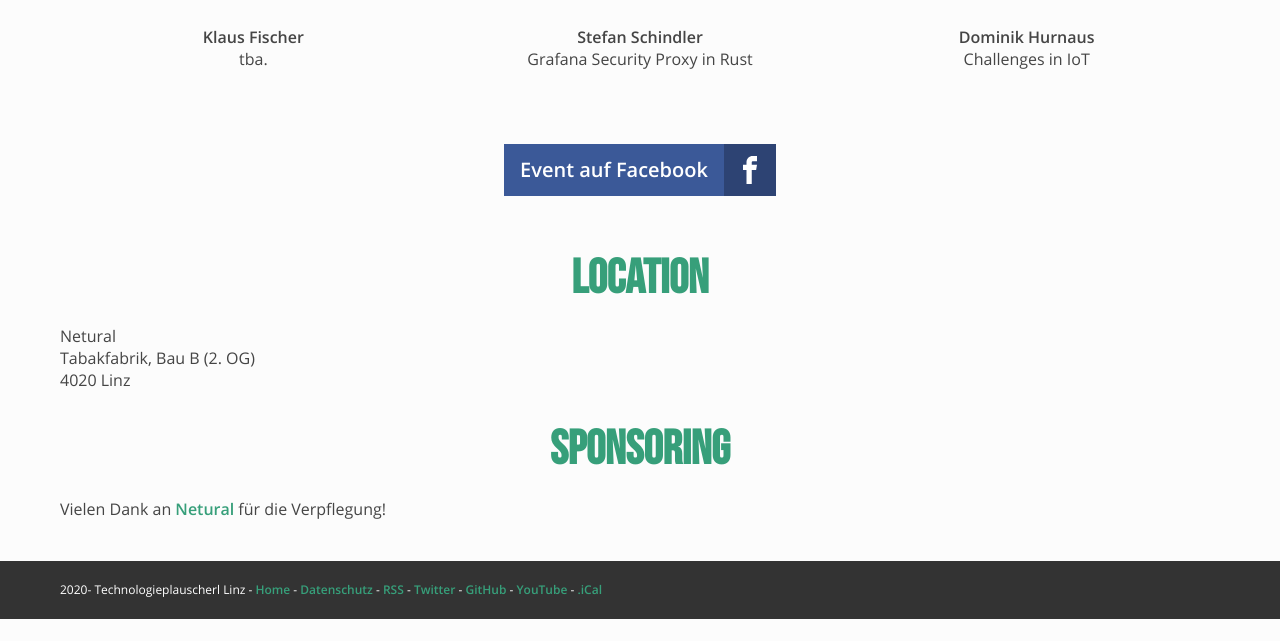
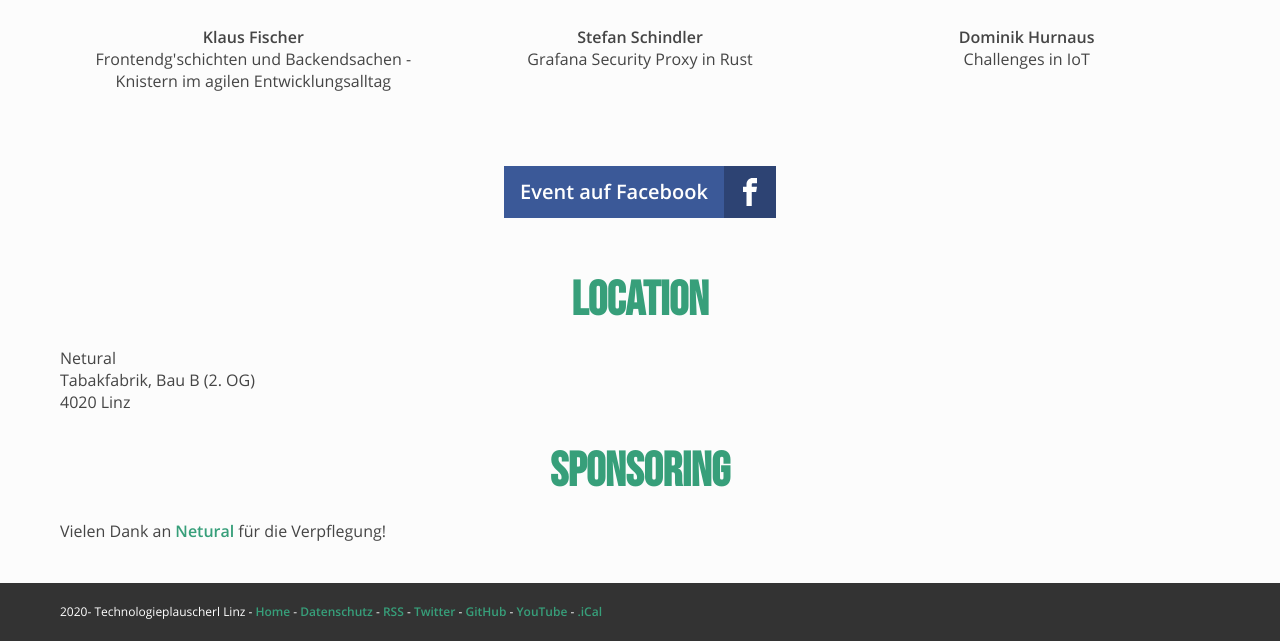
Before and after one commit to mericanAncer127/plauscherl, a Jekyll site: the page built from _plauscherl/75.html, in a window 1280 px wide, cut to the strip 498-1139 px from the top of the page. Built offline with Jekyll 4.4.1, drawn with Linux system fonts in a browser that asks for light colours; before the commit the page ends 1117 px from its top, so only the background shows below that.

Commit message:
Update 75.html

```diff
--- a/_plauscherl/75.html
+++ b/_plauscherl/75.html
@@ -20,7 +20,7 @@ sponsor: <a href="https://www.netural.com/">Netural</a>
 speakers:
 -
    name: "Klaus Fischer"
-   talk: "tba."
+   talk: "Frontendg'schichten und Backendsachen - Knistern im agilen Entwicklungsalltag"
    img: "/img/speaker-avatars/klaus_fischer.jpg"
 -
    name: "Stefan Schindler"
```
